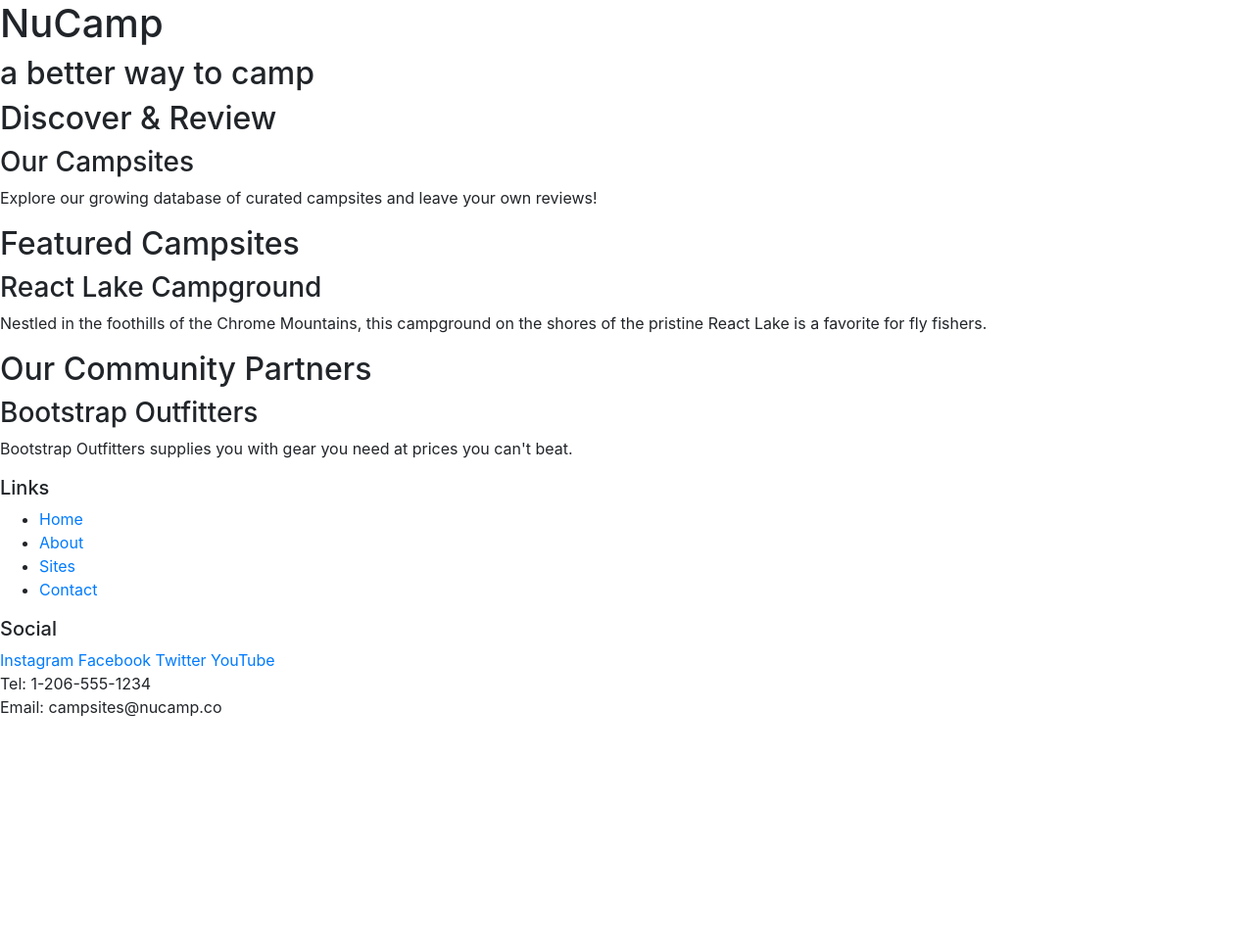
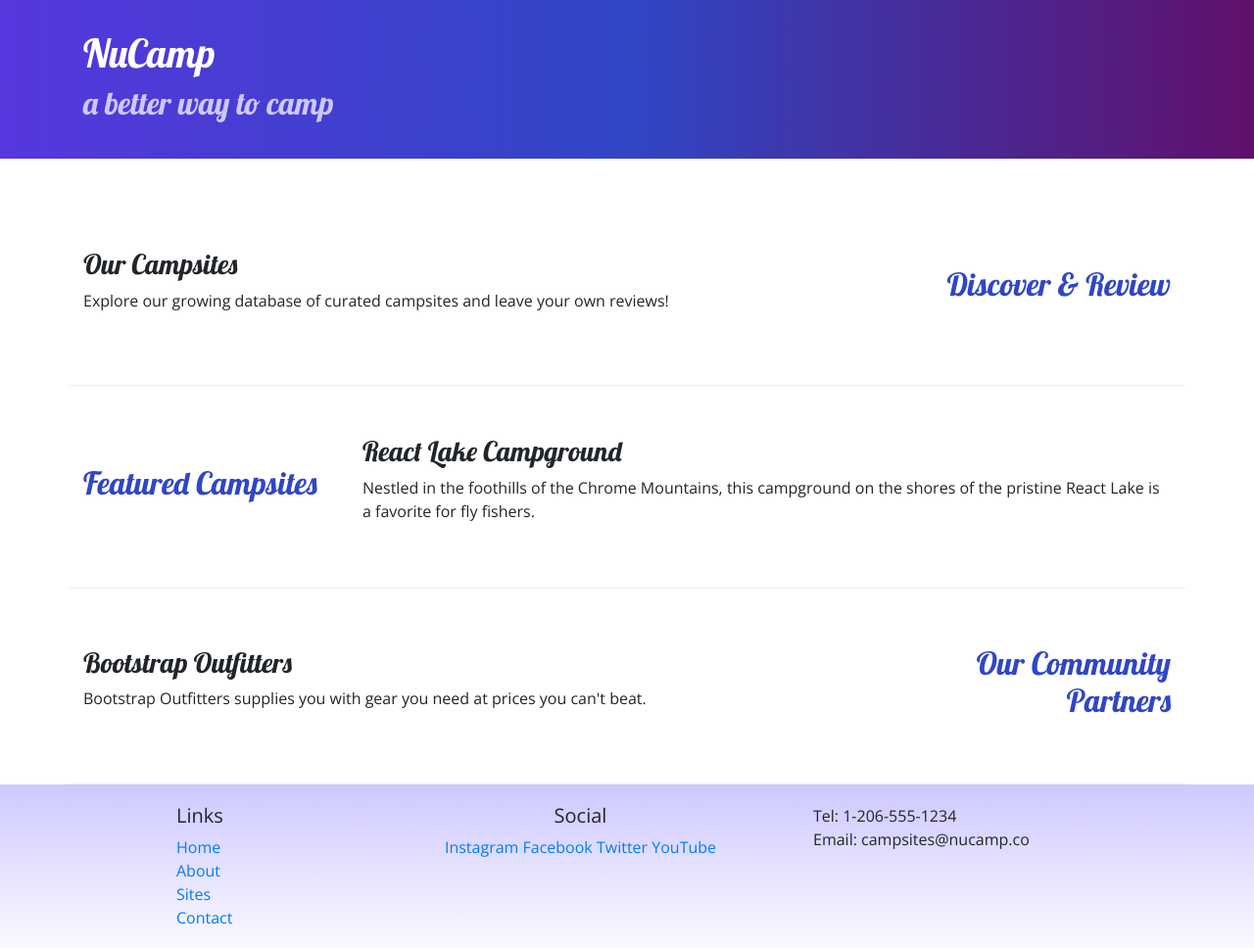
Before and after one commit to AnaMz11/Bootstrap_Project_Setup, a website: page index.html in a window 1280 px wide. Shown: the whole page at 98% size. Before the commit the page ends 800 px from the top, so only its background shows below. Drawn offline with nearby package versions, Linux system fonts and the light colour scheme.

Commit message:
Boostrap Week 1 Workshop Assignment

```diff
--- /dev/null
+++ b/css/style.css
@@ -0,0 +1,32 @@
+body {
+  font-family: "Open Sans", sans-serif;
+}
+
+h1, h2, h3 {
+  font-family: "Lobster", cursive;
+}
+
+h2 {
+  color: #3046C5;
+}
+
+header h2 {
+  color: #CEC8FF;
+}
+
+footer {
+  background-image: linear-gradient(#CEC8FF, white);
+  padding: 20px 0;
+}
+
+.jumbotron {
+  padding: 30px;
+  background-image: linear-gradient(to right, #5637DD, #3046C5, #60106B);
+  color: white;
+}
+
+.row-content {
+  padding: 50px 0;
+  border-bottom: 1px ridge;
+  min-height: 200px;
+}
--- a/index.html
+++ b/index.html
@@ -9,57 +9,83 @@
   <!-- Bootstrap CSS -->
   <link rel="stylesheet" href="node_modules/bootstrap/dist/css/bootstrap.min.css" />
 
-    <meta charset="utf-8" />
+
+ <!-- Additional CSS must be placed after Bootstrap CSS -->
+<link rel="stylesheet" href="https://fonts.googleapis.com/css?family=Lobster|Open+Sans" />
+<link rel="stylesheet" href="css/style.css" />
+
     <title>NuCamp: A Better Way To Camp</title>
 </head>
 
 <body>
 
-    <header>
-        <div>
+    <header class="jumbotron jumbotron-fluid">
+        <div class="container">
+            <div class="row">
+                <div class="col">
                     <h1>NuCamp</h1>
                     <h2>a better way to camp</h2>
+                  <div>
+            </div>
         </div>
     </header>
 
-    <div>
-        <h2>Discover & Review</h2>
+    <div class="container">
+        <div class="row row-content align-items-center">
+            <div class="col-sm-4 order-sm-last col-md-3">
+                <h2 class="text-sm-right">Discover & Review</h2>
+            </div>
+            <div class="col">
                 <h3>Our Campsites</h3>
-        <p>Explore our growing database of curated campsites and leave your own reviews!</p>
+                <p class="d-none d-sm-block">Explore our growing database of curated campsites and leave your own reviews!</p>
+            </div>
         </div>
 
-    <div>
+        <div class="row row-content align-items-center">
+            <div class="col-sm-4 col-md-3">
                 <h2>Featured Campsites</h2>
+            </div>
+            <div class="col">
                 <h3>React Lake Campground</h3>
-        <p>Nestled in the foothills of the Chrome Mountains, this campground on the shores of the pristine React Lake is a favorite for fly fishers.</p>
+                <p class="d-none d-sm-block">Nestled in the foothills of the Chrome Mountains, this campground on the shores of the pristine React Lake is a favorite for fly fishers.</p>
+            </div>
         </div>
 
-    <div>
-        <h2>Our Community Partners</h2>
+        <div class="row row-content align-items-center">
+            <div class="col-sm-4 order-sm-last col-md-3">
+                <h2 class="text-sm-right">Our Community Partners</h2>
+            </div>
+            <div class="col">
                 <h3>Bootstrap Outfitters</h3>
-        <p>Bootstrap Outfitters supplies you with gear you need at prices you can't beat.</p>
+                <p class="d-none d-sm-block">Bootstrap Outfitters supplies you with gear you need at prices you can't beat.</p>
+            </div>
+        </div>
     </div>
 
     <footer>
-        <div>
+        <div class="container">
+            <div class="row">
+                <div class="col-4 col-sm-2 offset-1">
                     <h5>Links</h5>
-            <ul>
+                    <ul class="list-unstyled">
                         <li><a href="#">Home</a></li>
-                <li><a href="#">About</a></li>
+                        <li><a href="aboutus.html">About</a></li>
                         <li><a href="#">Sites</a></li>
                         <li><a href="#">Contact</a></li>
                     </ul>
                 </div>
-        <div>
+                <div class="col-6 col-sm-5 text-center">
                     <h5>Social</h5>
                     <a href="http://instagram.com/">Instagram</a>
                     <a href="http://facebook.com/">Facebook</a>
                     <a href="http://twitter.com/">Twitter</a>
                     <a href="http://youtube.com/">YouTube</a>
                 </div>
-        <div>
+                <div class=class="col-sm-4 text-center">
                     Tel: 1-206-555-1234<br />
                     Email: campsites@nucamp.co
+                </div>
+            </div>
         </div>
     </footer>
 
```
Also changed, not shown: aboutus.html (added, +100 -0 lines). Lines whose indentation alone changed are shown as unchanged.
